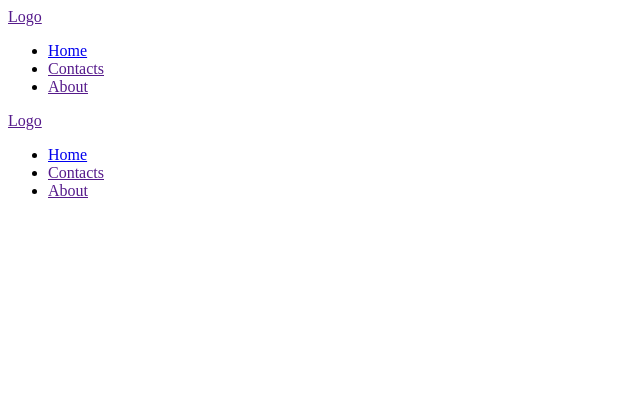
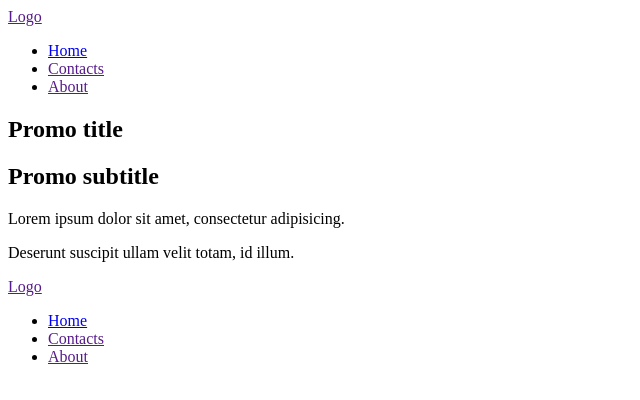
Before and after one commit to nicothin/frontepic-git, a plain HTML site: page index.html in a window 1280 px wide. Shown: the whole page, without its empty margins (0-640 px from the left). Drawn offline with Linux system fonts and the light colour scheme.

Commit message:
Добавил промо-блок

```diff
--- a/index.html
+++ b/index.html
@@ -19,6 +19,19 @@
     </div>
   </header>
 
+  <article class="promo">
+    <div class="promo__inner">
+      <header class="promo__header">
+        <h1 class="promo__title">Promo title</h1>
+        <h2 class="promo__subtitle">Promo subtitle</h2>
+        <div class="promo__content">
+          <p>Lorem ipsum dolor sit amet, consectetur adipisicing.</p>
+          <p>Deserunt suscipit ullam velit totam, id illum.</p>
+        </div>
+      </header>
+    </div>
+  </article>
+
   <footer class="page-footer">
     <div class="page-footer__inner">
       <a href="" class="logo  page-footer__logo">Logo</a>
```
